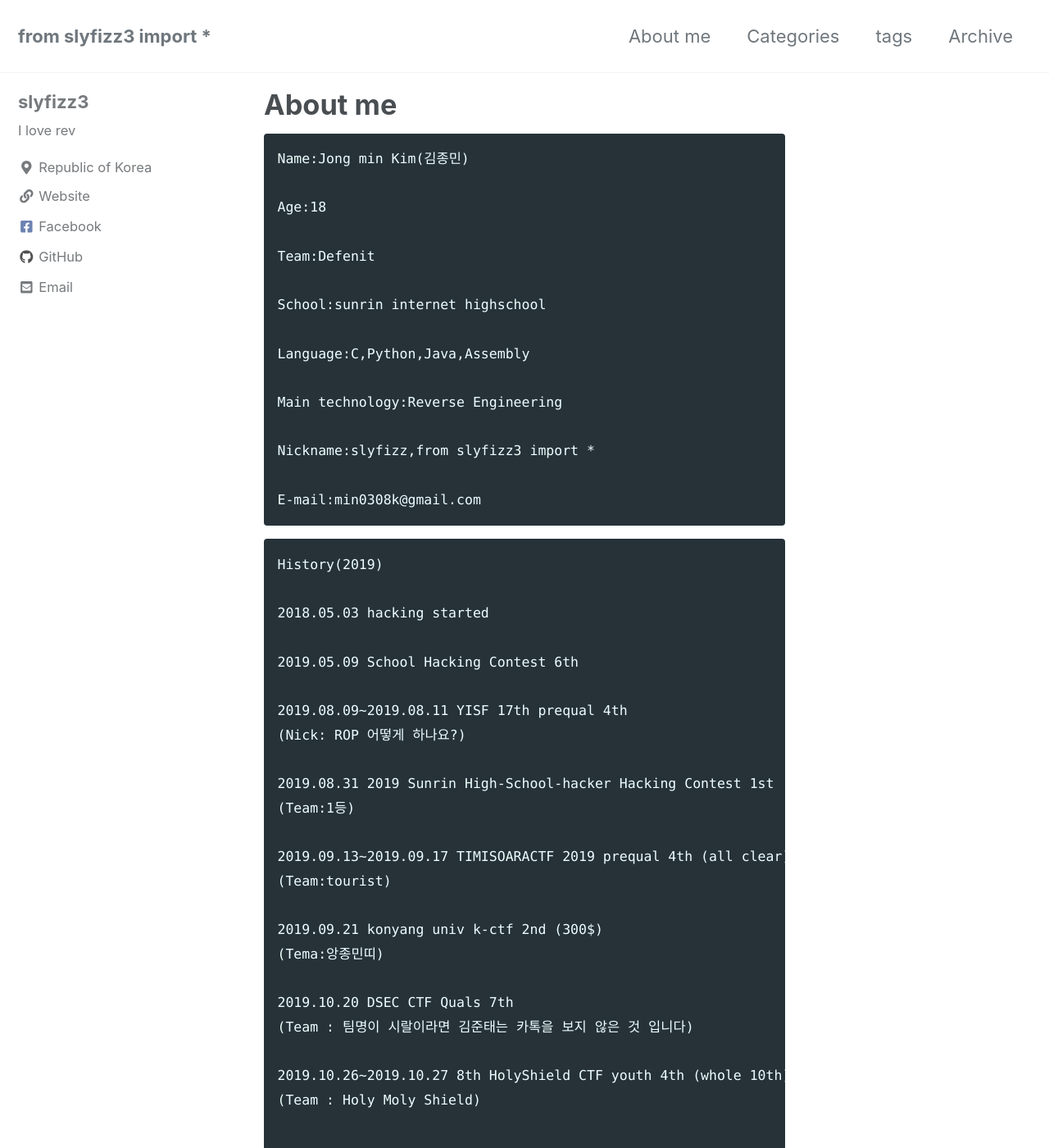
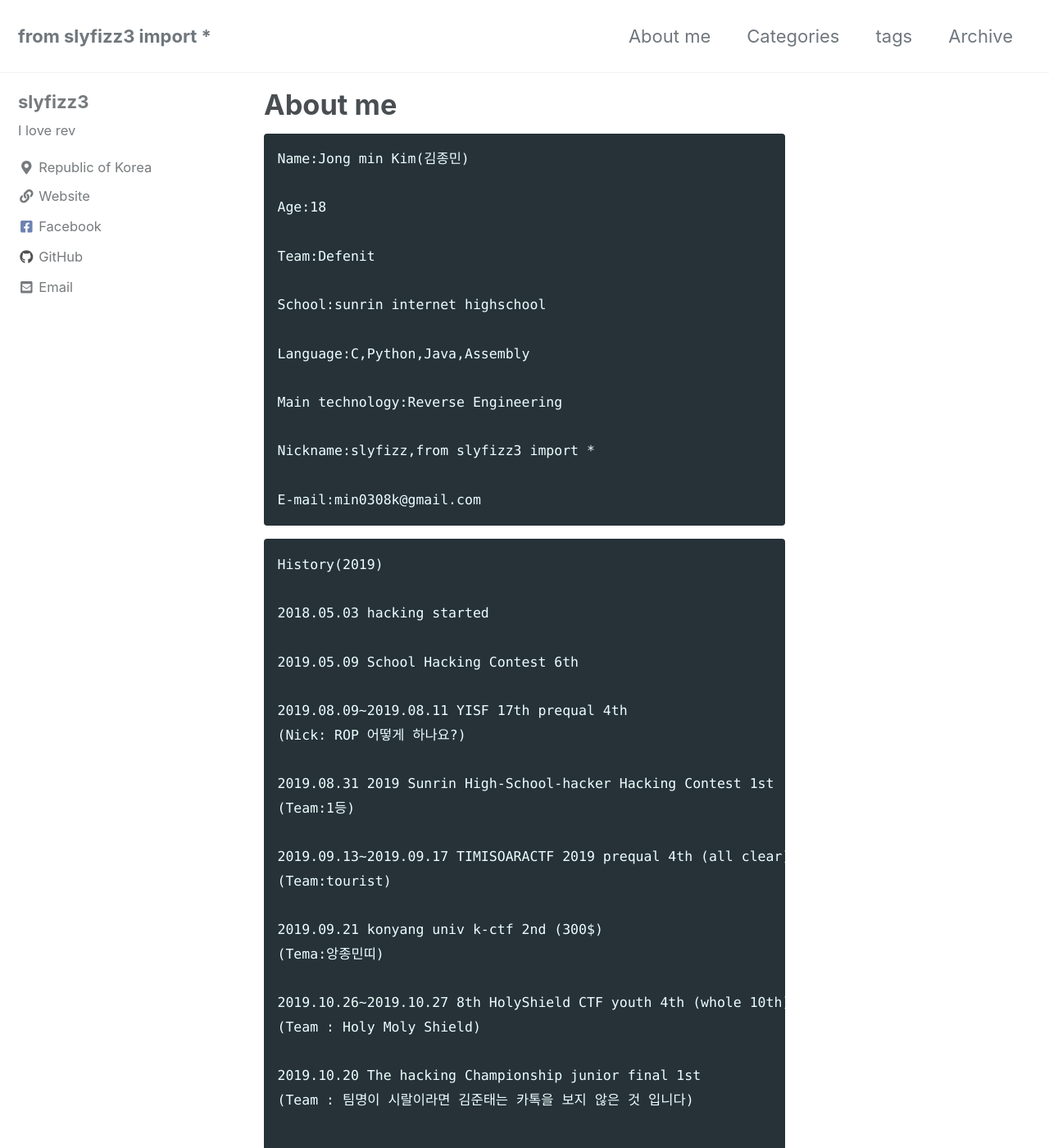
Before and after one commit to slyfizz3/slyfizz3.github.io, a Jekyll site: the page built from _pages/about.md, in a window 1280 px wide and 1400 px high. Shown: the whole window at 82% size. Built offline with Jekyll 4.4.1, drawn with Linux system fonts in a browser that asks for light colours; cached includes are drawn as plain includes; nearby versions of some CDN libraries.

Commit message:
Update about.md

````diff
--- a/_pages/about.md
+++ b/_pages/about.md
@@ -40,11 +40,11 @@ History(2019)
 2019.09.21 konyang univ k-ctf 2nd (300$)
 (Tema:앙종민띠)
 
-2019.10.20 DSEC CTF Quals 7th
-(Team : 팀명이 시랄이라면 김준태는 카톡을 보지 않은 것 입니다)
-
 2019.10.26~2019.10.27 8th HolyShield CTF youth 4th (whole 10th)
 (Team : Holy Moly Shield)
+
+2019.10.20 The hacking Championship junior final 1st
+(Team : 팀명이 시랄이라면 김준태는 카톡을 보지 않은 것 입니다)
 
 ```
 
````
